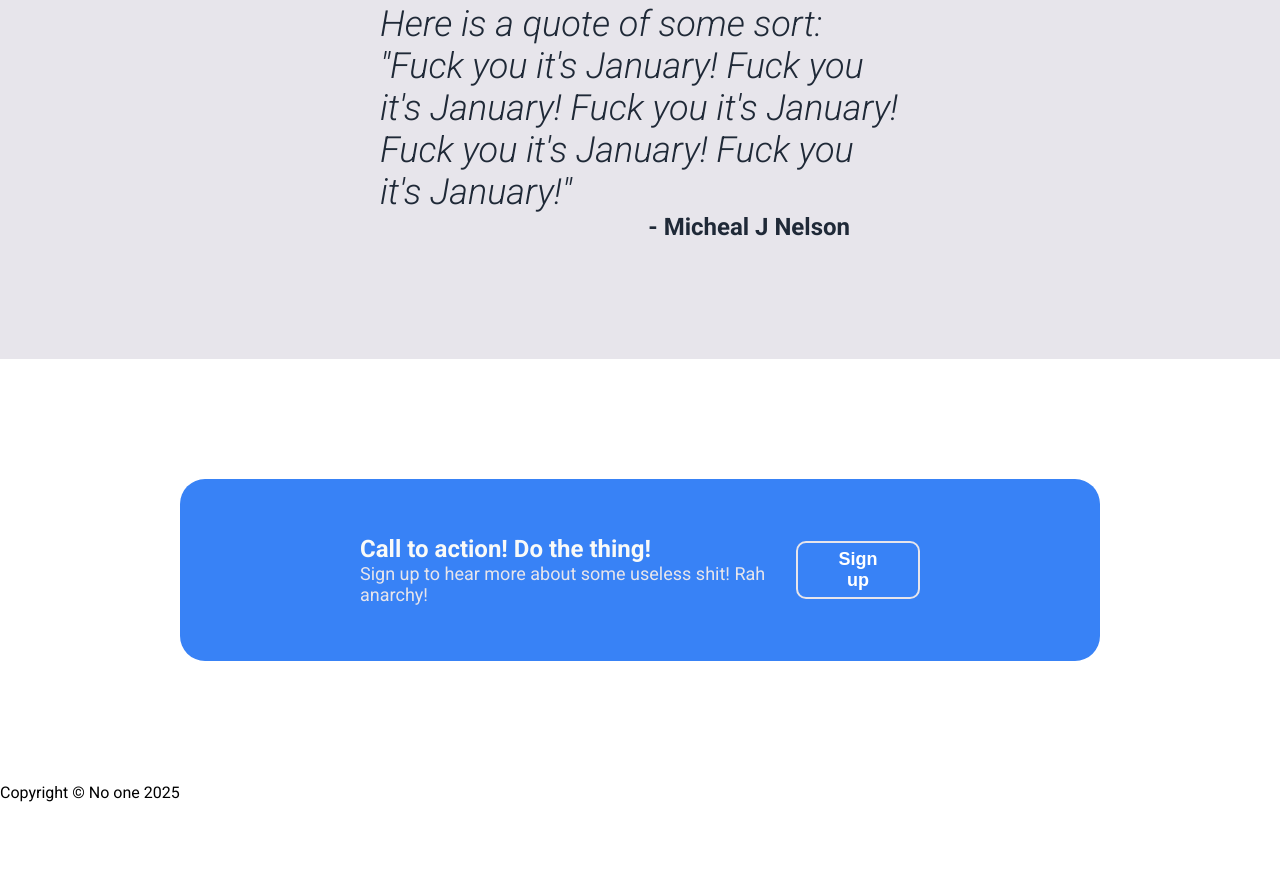
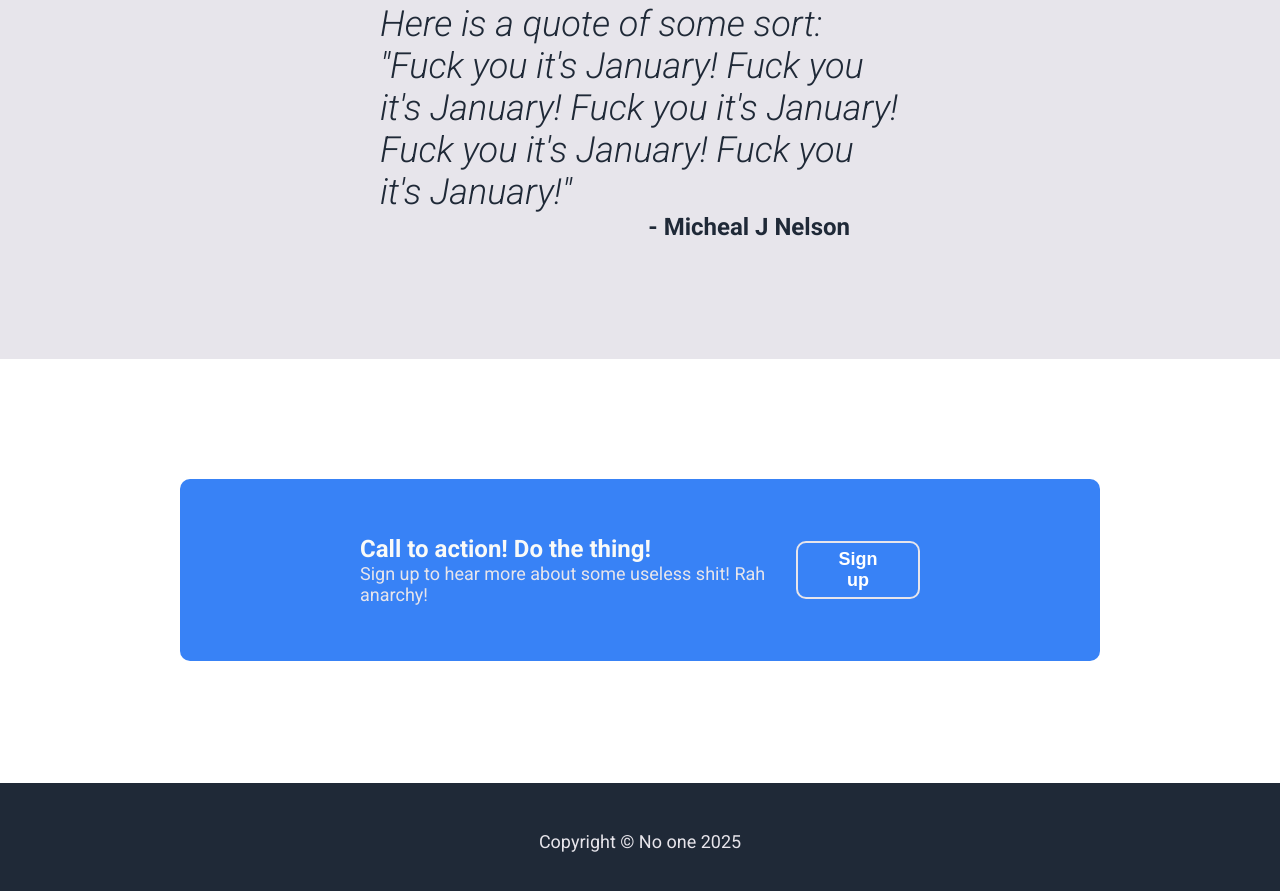
Before and after one commit to mopedcow/odin-landingPage, a plain HTML site: page index.html in a window 1280 px wide. Shown: the part 1261-2152 px from the top of the page. Before the commit the page ends 2063 px from the top, so only its background shows below. Drawn offline with Linux system fonts and the light colour scheme.

Commit message:
Complete all sections Next I want to tweak some sizing, see if I can fit the image to the placeholder space in the header, and try to clean up the css.

```diff
--- a/style.css
+++ b/style.css
@@ -111,7 +111,7 @@ button {
     width: 100%;
     height: auto;
     border: 4px solid #3882F6;
-    border-radius: 24px;
+    border-radius: 18px;
 }
     /*      section 3: testimonials      */
 .testimonials {
@@ -137,7 +137,7 @@ button {
     margin: 120px 180px 122px;
     padding: 56px 180px 56px;
     background: #3882F6;
-    border-radius: 25px;
+    border-radius: 10px;
     font-size: 18px;
     display: flex;
     justify-content: space-between;
@@ -154,3 +154,10 @@ button {
 .call-action button {
     border: 2px solid #E7E5EB;
 }
+.footer {
+    padding: 48px 180px;
+    background: #1F2937;
+    font-size: 18px;
+    color: #E7E5EB;
+    text-align: center;
+}
```
